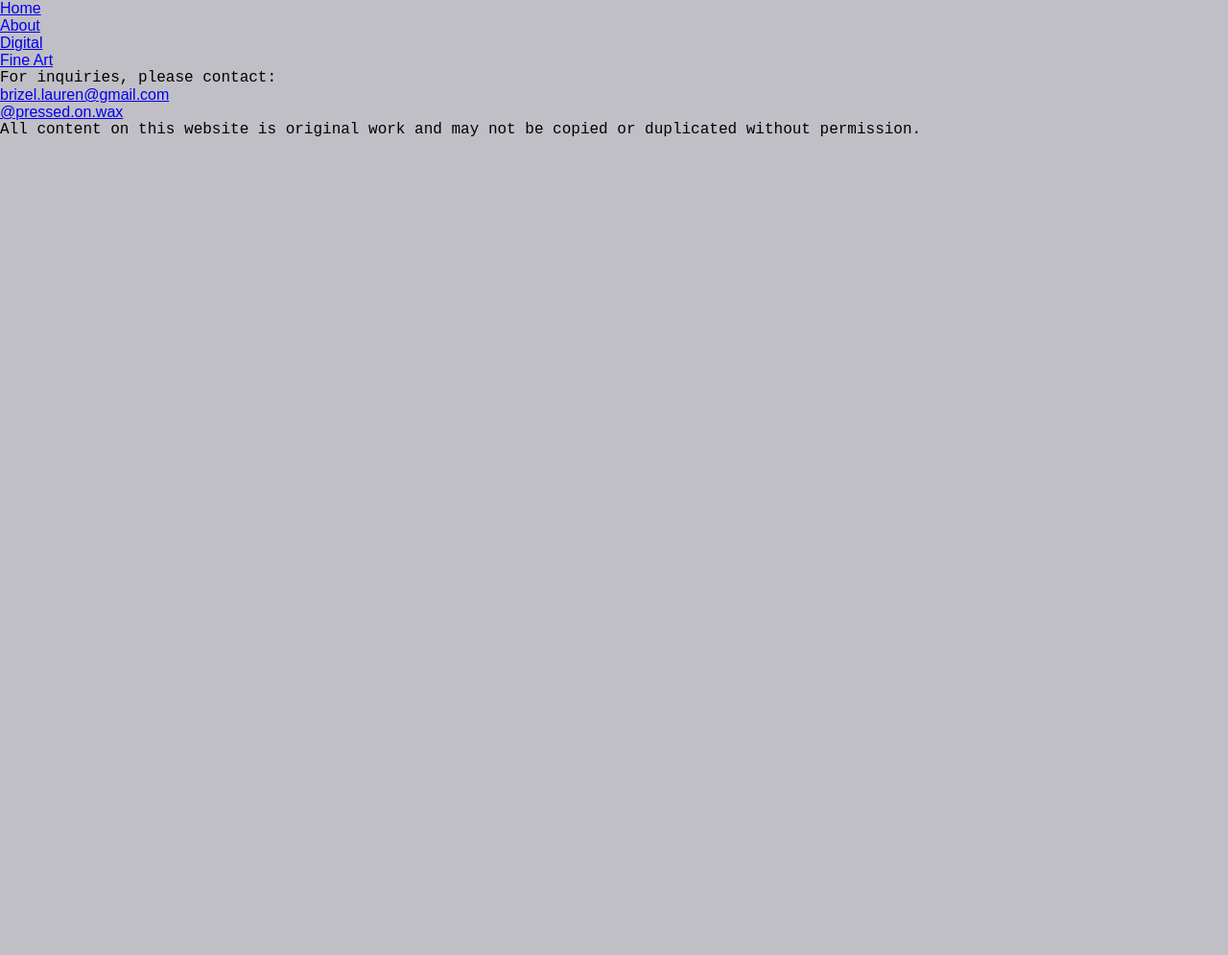
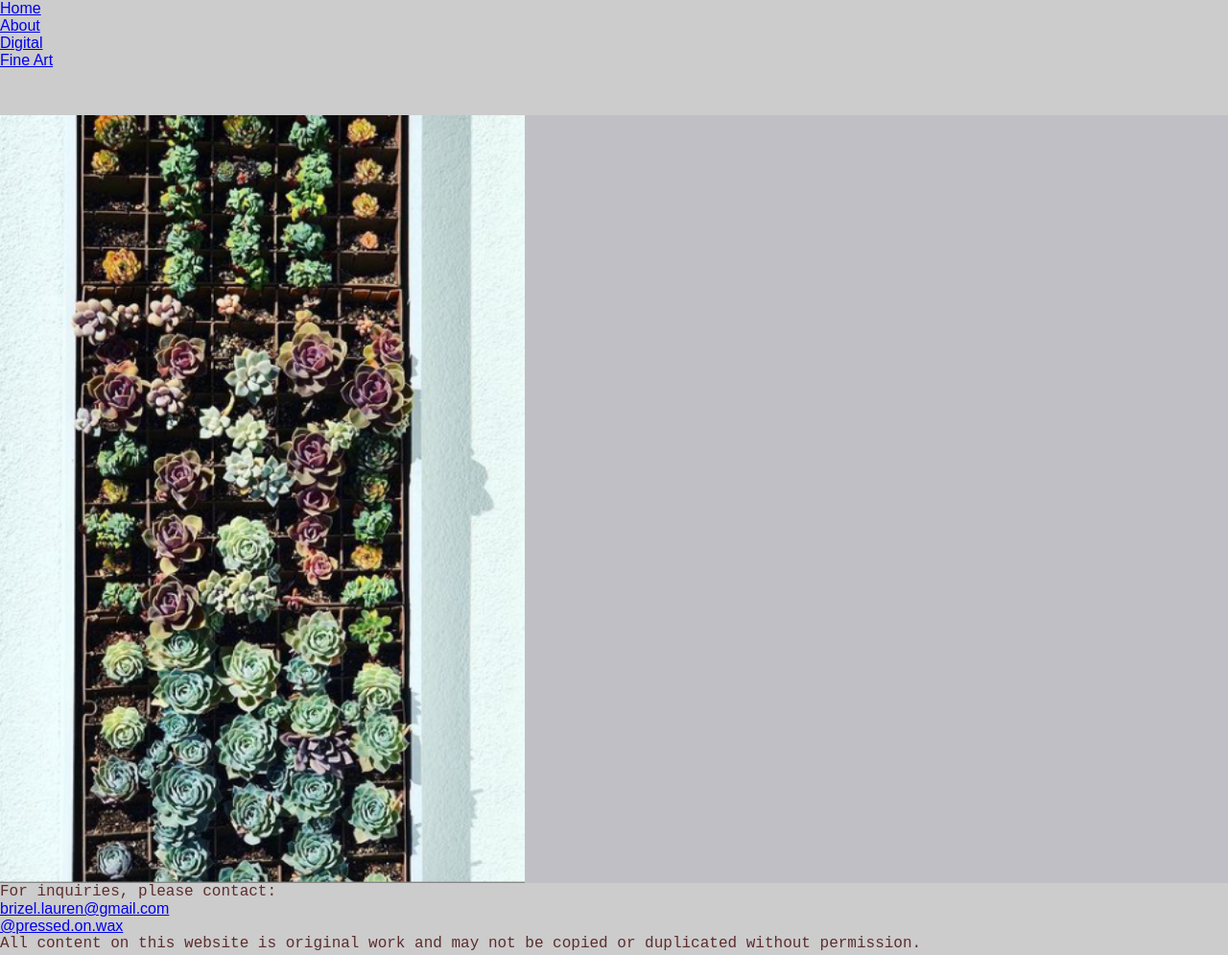
Before and after one commit to lbrizel/portfolio-website, a plain HTML site: page index.html in a window 1280 px wide. Shown: the whole page at 96% size. Before the commit the page ends 800 px from the top, so only its background shows below. Drawn offline with nearby package versions, Linux system fonts and the light colour scheme; a web font is replaced by a local one.

Commit message:
changed classes in index.html and fine-art.html added universal styling to styles.css for header, footer, h1, h2, p and body tags changed positioning and sizing on images on home page and fine art page

```diff
--- a/index.html
+++ b/index.html
@@ -17,6 +17,7 @@
 
   </head>
   <body>
+
     <header>
               <!--LOGO GOES HERE-->
       <nav>
@@ -30,6 +31,12 @@
       </nav>
 
     </header>
+
+      <section class="title">
+        <div class="title-image">
+          <img src="images/succulents.png" alt="succulents" title="Succulents Photograph"/>
+        </div>
+      </section>
     <footer>
       <div class="contact">
         <p>For inquiries, please contact:</p>
--- a/style/styles.css
+++ b/style/styles.css
@@ -1,14 +1,25 @@
+/*----Universal Styling----*/
 * {
   margin: 0;
   padding: 0;
   border: 0;
 }
 
+
 header,
 footer,
 h1,
 h2 {
   font-family: battleslab, sans-serif;
+}
+
+header,
+footer {
+  background: #cccccc;
+  color: #5e2d2d;
+  width: 100%;
+  height: 120px
+
 }
 
 body {
@@ -19,6 +30,19 @@ p {
   font-family: courier-std, monospace;
 }
 
+/*----Home Page Styling----*/
+.title {
+  height: 800px;
+}
+.title-image img {
+  position:relative;
+  min-width: 400px;
+  height: 800px;
+
+
+}
+
+/*----Fine-Art Page Styling----*/
 .gallery img {
   width: 295px;
 }
```
Also changed, not shown: fine-art.html (+2 -0 lines).
